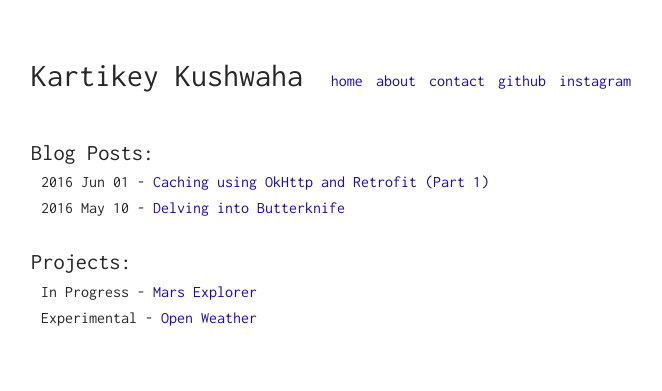
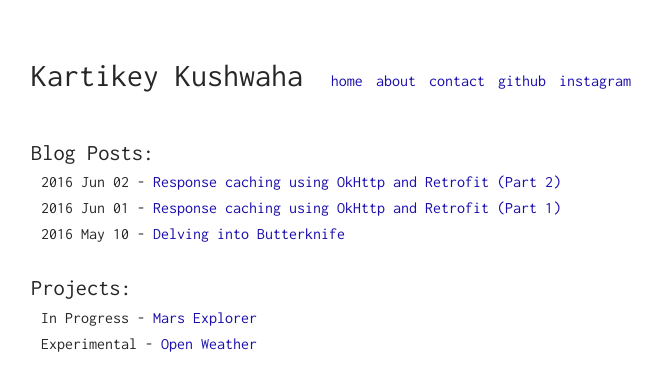
Before and after one commit to krtkush/krtkush.github.io, a Jekyll site: the page built from index.html, in a window 1280 px wide. Shown: the top 391 px of the page, without its empty margins (309-971 px from the left). Built offline with Jekyll 4.4.1, drawn with Linux system fonts in a browser that asks for light colours; part of the change alters nothing that is shown.

Commit message:
Response caching part II and added gitignore file

````diff
--- a/_posts/2016-06-01-caching-using-okhttp-part-1.md
+++ b/_posts/2016-06-01-caching-using-okhttp-part-1.md
@@ -1,6 +1,6 @@
 ---
 layout: post
-title: Caching using OkHttp and Retrofit (Part 1)
+title: Response caching using OkHttp and Retrofit (Part 1)
 ---
 
 Retrofit has an excellent feature which lets developers cache responses for future use. Caching is ideally controlled by HTTP headers which are sent by the server in its response. You can read more about HTTP caching over [here](https://tools.ietf.org/html/rfc7234).
--- /dev/null
+++ b/_posts/2016-06-02-caching-using-okhttp-part-2.md
@@ -0,0 +1,92 @@
+---
+layout: post
+title: Response caching using OkHttp and Retrofit (Part 2)
+---
+
+In the [previous post](https://krtkush.github.io/2016/06/01/caching-using-okhttp-part-1.html) I explained how we can use Retrofit and OkHttp to cache responses for various use cases.
+
+The apparent problem with the linked approach is that *every* API request will have its Cache-Headers modified by the interceptors. There is no way to control API requests individually. To solve this problem I have come with a, dare I say, elegant hack - We add some custom headers while sending the request, whose value the interceptors will check and act accordingly.
+
+Continuing with the interceptors we created in the last post, we'll modify them to check for boolean flag which specifies the developer's choice to use their functionality or not.
+
+**Accepting headers dynamically in the API request**
+
+
+
+    ```Java
+    @GET("{someName}/getSomething")
+    Observable<PhotoSearchResultDM> getPhotosBySol(
+        @Header("ApplyOfflineCache") boolean offlineCache,
+        @Header("ApplyResponseCache") boolean responseCache,
+        @Path("arg1") String arg1,
+        @Query("arg2") String arg2);
+    ```
+
+  Here, the two headers, `ApplyOfflineCache` and `ApplyResponseCache` accept boolean flags which convey to the interceptors whether to apply their respective caching policy or not.
+
+**Reading the custom headers and their respective values**
+
+
+
+    ```Java
+    /**
+     * Interceptor to cache data and maintain it for a minute.
+     *
+     * If the same network request is sent within a minute,
+     * the response is retrieved from cache.
+     */
+    private static class ResponseCacheInterceptor implements Interceptor {
+        @Override
+        public Response intercept(Chain chain) throws IOException {
+
+            Request request = chain.request();
+            if(Boolean.valueOf(request.header("ApplyResponseCache"))) {
+                Timber.i("Response cache applied");
+                Response originalResponse = chain.proceed(chain.request());
+                return originalResponse.newBuilder()
+                        .removeHeader("ApplyResponseCache")
+                        .header("Cache-Control", "public, max-age=" + 60)
+                        .build();
+            } else {
+                Timber.i("Response cache not applied");
+                return chain.proceed(chain.request());
+            }
+        }
+    }
+    ```
+
+
+Similarly,
+
+
+    ```Java
+    /**
+     * Interceptor to cache data and maintain it for four weeks.
+     *
+     * If the device is offline, stale (at most four weeks old)
+     * response is fetched from the cache.
+     */
+    private static class OfflineResponseCacheInterceptor implements Interceptor {
+        @Override
+        public Response intercept(Chain chain) throws IOException {
+
+            Request request = chain.request();
+            if(Boolean.valueOf(request.header("ApplyOfflineCache"))) {
+                Timber.i("Offline cache applied");
+                if(!UtilityMethods.isNetworkAvailable()) {
+                    request = request.newBuilder()
+                            .removeHeader("ApplyOfflineCache")
+                            .header("Cache-Control",
+                                    "public, only-if-cached,
+                                    max-stale=" + 2419200)
+                            .build();
+                }
+            } else
+                Timber.i("Offline cache not applied");
+
+            return chain.proceed(request);
+        }
+    }
+    ```
+
+We remove the headers from the request after using them. It is important that we do not use any predefined headers for our own custom use cases.
````
Also changed, not shown: 3 other files.
